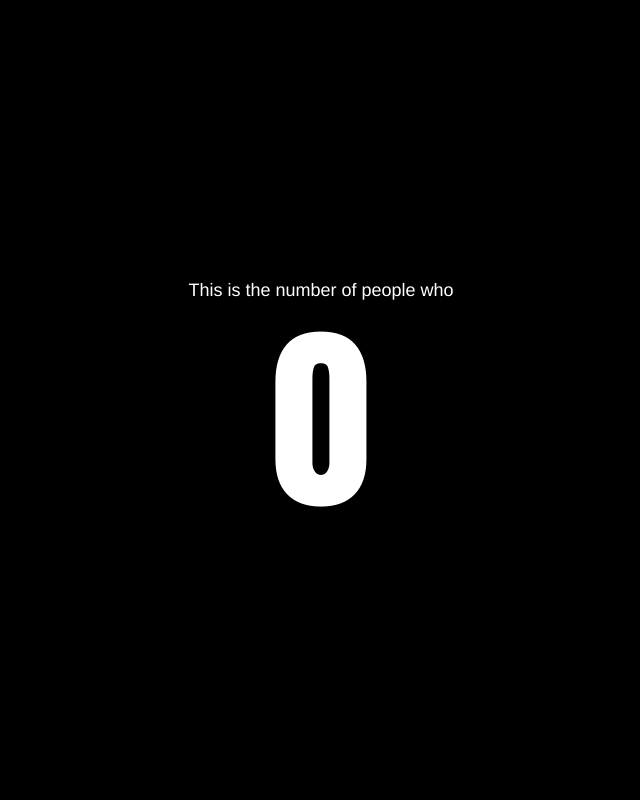
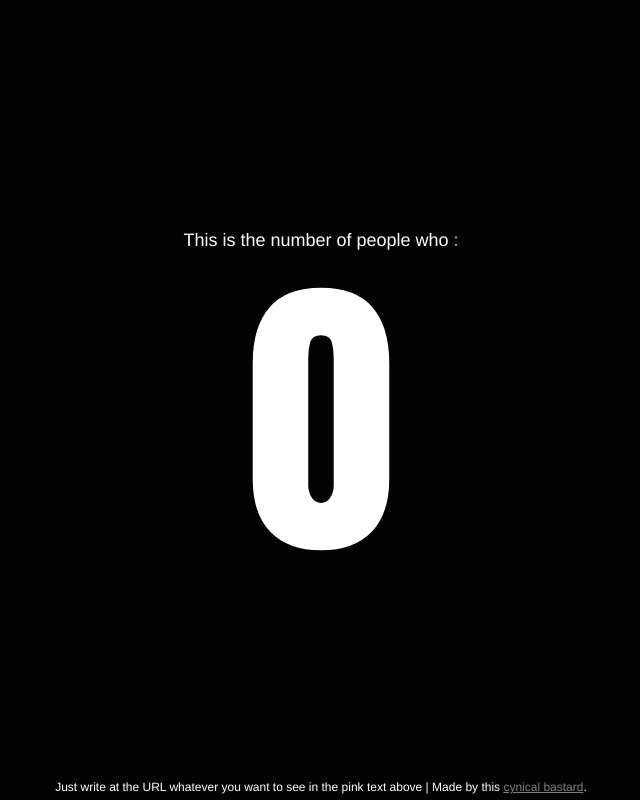
Before and after one commit to martzoukos/thisisthenumberofpeoplewho, a PHP site: page / in a window 1280 px wide. Shown: the whole page, without its empty margins (319-959 px from the left). Run offline with PHP 8.4, Linux system fonts and the light colour scheme.

Commit message:
Small changes

```diff
--- a/index.php
+++ b/index.php
@@ -37,21 +37,28 @@ $intro = "This is the number of people who ";
       <td class="the-aligner"> <!-- http://thisisthenumberofpeoplewho.com/give%20a%20fuck%20about%20this%20site's%20vertical%20alignment%20method -->
         <h1 class="the-setup">
           <?php echo $intro; ?>
-            <em class="the-emphasis"><?php echo $url_value; ?></em>
+          <em class="the-emphasis"><?php echo $url_value; ?>:</em>
         </h1>
         <h2 class="the-zero">0</h2>
       </td>
     </tr>
   </table>
 
+  <footer class="the-footnote">
+    Just write at the URL whatever you want to see in the pink text above
+    |
+    Made by this <a href="http://twitter.com/martzoukos" target="_blank">cynical bastard</a>.
+  </footer>
 
   <script>
-        (function(b,o,i,l,e,r){b.GoogleAnalyticsObject=l;b[l]||(b[l]=
-        function(){(b[l].q=b[l].q||[]).push(arguments)});b[l].l=+new Date;
-        e=o.createElement(i);r=o.getElementsByTagName(i)[0];
-        e.src='https://www.google-analytics.com/analytics.js';
-        r.parentNode.insertBefore(e,r)}(window,document,'script','ga'));
-        ga('create','UA-XXXXX-X','auto');ga('send','pageview');
+    (function(i,s,o,g,r,a,m){i['GoogleAnalyticsObject']=r;i[r]=i[r]||function(){
+    (i[r].q=i[r].q||[]).push(arguments)},i[r].l=1*new Date();a=s.createElement(o),
+    m=s.getElementsByTagName(o)[0];a.async=1;a.src=g;m.parentNode.insertBefore(a,m)
+    })(window,document,'script','//www.google-analytics.com/analytics.js','ga');
+
+    ga('create', 'UA-65885712-1', 'auto');
+    ga('send', 'pageview');
+
   </script>
   </body>
 </html>
--- a/styles.css
+++ b/styles.css
@@ -54,9 +54,12 @@ body {
 }
 
 body {
-  background-color: black;
+  background-color: #030303;
   color: white;
   text-align: center;
+  font-family: Helvetica, Arial, sans-serif;
+  font-size: 18px;
+  line-height: 22px;
 }
 
 .the-table {
@@ -70,12 +73,6 @@ body {
   vertical-align: middle;
 }
 
-.the-setup {
-  font-family: Helvetica, Arial, sans-serif;
-  font-size: 18px;
-  line-height: 22px;
-}
-
 .the-emphasis {
   color: pink;
 }
@@ -84,4 +81,33 @@ body {
   font-size: 200px;
   font-family: Impact, Haettenschweiler, 'Franklin Gothic Bold', Charcoal, 'Helvetica Inserat', 'Bitstream Vera Sans Bold', 'Arial Black', 'sans serif';
   margin-top: 20px;
+  line-height: 1em;
 }
+
+@media (min-width: 480px) {
+  .the-zero {
+    font-size: 300px;
+  }
+}
+
+.the-footnote {
+  font-size: 12px;
+  line-height: 16px;
+  width: 100%;
+}
+
+@media (min-height: 400px) {
+  .the-footnote {
+    position: absolute;
+    bottom: 5px;
+    left: 0;
+    text-align: center;
+  }
+}
+
+.the-footnote a {
+  color: grey;
+}
+.the-footnote a:hover {
+  color: pink;
+}
```
Lines whose indentation alone changed are shown as unchanged.
